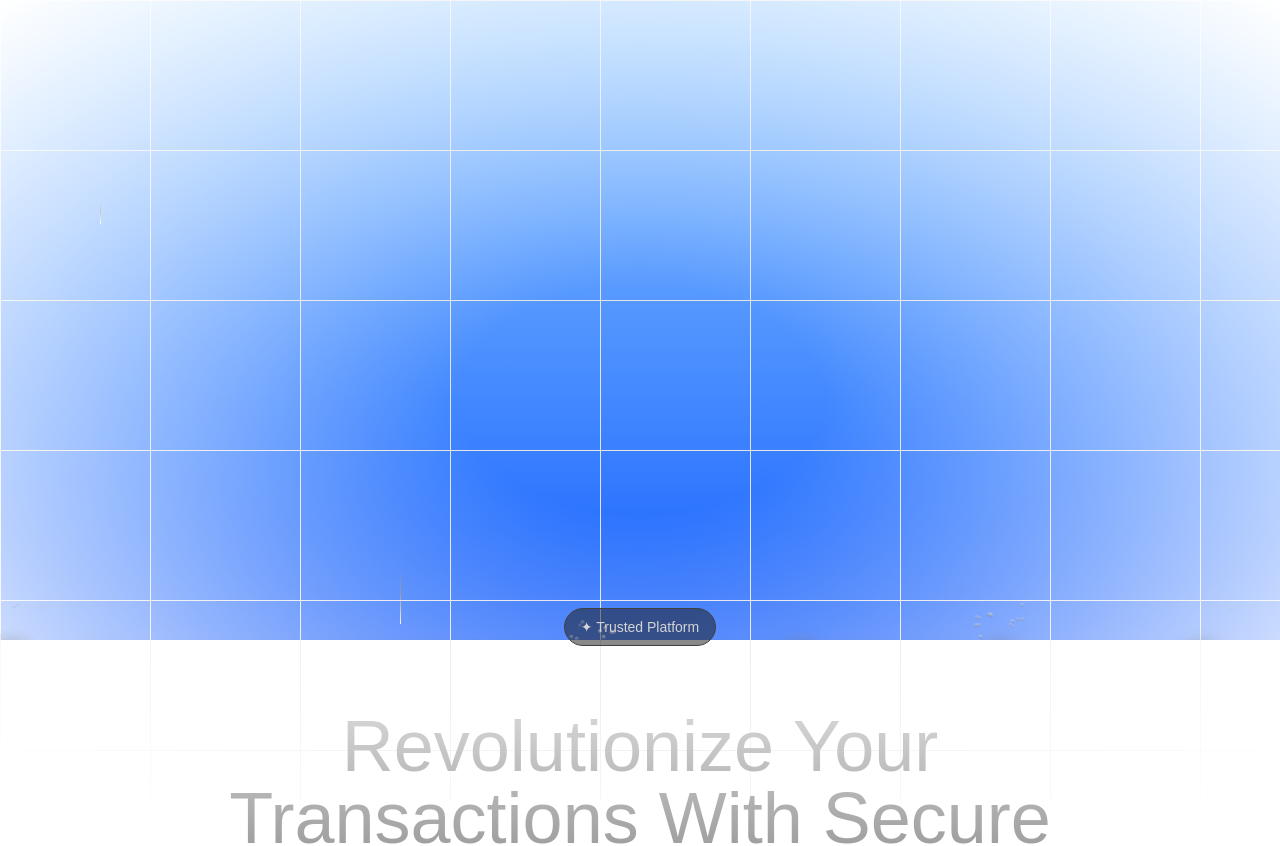
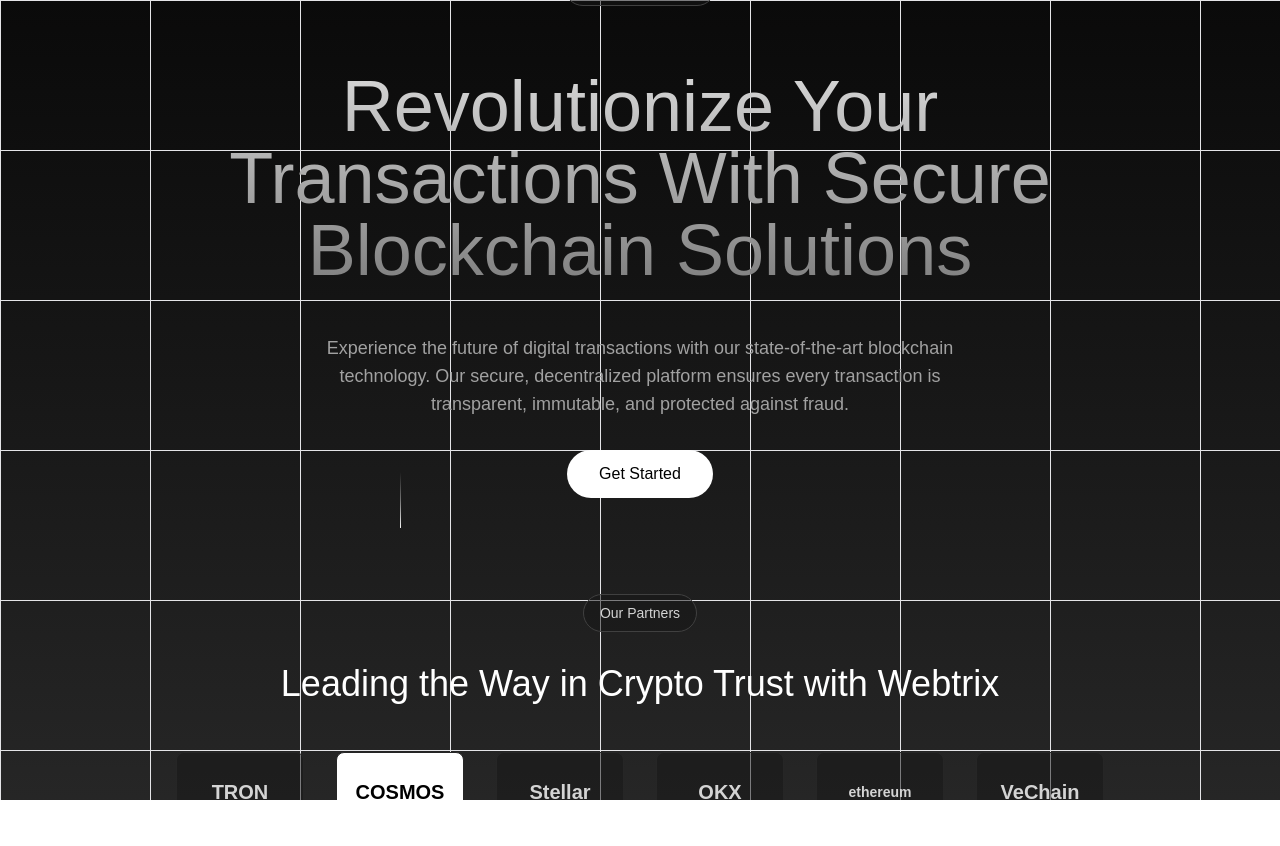
Before and after one commit to Nurman2022/web3-finance, a Next.js app: page / in a window 1280 px wide. Shown: the top 846 px of the page. After the commit the page ends 800 px from the top, so only its background shows below. Built offline with nearby package versions, Linux system fonts and the light colour scheme.

Commit message:
update beam hero

```diff
--- a/src/app/page.js
+++ b/src/app/page.js
@@ -1,28 +1,10 @@
+import { BackgroundBeamsWithCollision } from "@/components/ui/background-beams-with-collision";
 import { GridBackground } from "@/components/ui/GridBackground";
-import { BackgroundBeamsWithCollision } from "@/components/ui/background-beams-with-collision";
-import { cn } from "@/lib/utils";
-
 export default function Home() {
   return (
-    <div>
-
-      <BackgroundBeamsWithCollision>
-        {/* Grid Background */}
-
-      </BackgroundBeamsWithCollision>
-
+    <div className="bg-black">
       {/* <GridBackground /> */}
-
-      <div
-        className={cn(
-          "absolute inset-0",
-          "[background-size:150px_150px]",
-          "[background-image:linear-gradient(to_right,#e4e4e7_1px,transparent_1px),linear-gradient(to_bottom,#e4e4e7_1px,transparent_1px)]",
-          "dark:[background-image:linear-gradient(to_right,#262626_1px,transparent_1px),linear-gradient(to_bottom,#262626_1px,transparent_1px)]"
-        )}
-      />
-      {/* Radial gradient overlay */}
-      <div className="pointer-events-none absolute inset-0 flex items-center justify-center bg-white [mask-image:radial-gradient(ellipse_at_center,transparent_20%,black)] dark:bg-black"></div>
+      <BackgroundBeamsWithCollision >
 
         <div className="relative z-20 flex flex-col items-center justify-center px-4 text-center h-screen">
           {/* Badge */}
@@ -84,6 +66,12 @@ export default function Home() {
           </div>
         </div>
 
+      </BackgroundBeamsWithCollision>
+
+      {/* gradent mask */}
+      {/* <div className="pointer-events-none absolute inset-0 flex items-center justify-center bg-white [mask-image:radial-gradient(ellipse_at_center,transparent_20%,black)] dark:bg-black"></div> */}
+
+
     </div>
   );
 }
--- a/src/components/ui/GridBackground.js
+++ b/src/components/ui/GridBackground.js
@@ -12,6 +12,7 @@ export function GridBackground() {
                     "[background-image:linear-gradient(to_right,#e4e4e7_1px,transparent_1px),linear-gradient(to_bottom,#e4e4e7_1px,transparent_1px)]",
                     "dark:[background-image:linear-gradient(to_right,#262626_1px,transparent_1px),linear-gradient(to_bottom,#262626_1px,transparent_1px)]"
                 )} />
+
             {/* Radial gradient for the container to give a faded look */}
             <div
                 className="pointer-events-none absolute inset-0 flex items-center justify-center bg-white [mask-image:radial-gradient(ellipse_at_center,transparent_20%,black)] dark:bg-black"></div>
--- a/src/components/ui/background-beams-with-collision.jsx
+++ b/src/components/ui/background-beams-with-collision.jsx
@@ -12,8 +12,8 @@ export const BackgroundBeamsWithCollision = ({
 
     const beams = [
         {
-            initialX: 10,
-            translateX: 10,
+            initialX: 100,
+            translateX: 100,
             duration: 7,
             repeatDelay: 3,
             delay: 2,
@@ -26,8 +26,8 @@ export const BackgroundBeamsWithCollision = ({
             delay: 4,
         },
         {
-            initialX: 100,
-            translateX: 100,
+            initialX: 200,
+            translateX: 200,
             duration: 7,
             repeatDelay: 7,
             className: "h-6",
@@ -67,10 +67,19 @@ export const BackgroundBeamsWithCollision = ({
         <div
             ref={parentRef}
             className={cn(
-                "h-96 md:h-[40rem] bg-gradient-to-b from-blue-300 to-blue-600 dark:from-neutral-950 dark:to-neutral-800 relative flex items-center w-full justify-center overflow-hidden",
+                "h-screen bg-gradient-to-b  from-neutral-950 to-neutral-800 relative flex items-center w-full justify-center overflow-hidden",
                 // h-screen if you want bigger
                 className
             )}>
+            <div
+                className={cn(
+                    "absolute inset-0",
+                    "[background-size:150px_150px]",
+                    "[background-image:linear-gradient(to_right,#e4e4e7_1px,transparent_1px),linear-gradient(to_bottom,#e4e4e7_1px,transparent_1px)]",
+                    "dark:[background-image:linear-gradient(to_right,#262626_1px,transparent_1px),linear-gradient(to_bottom,#262626_1px,transparent_1px)]"
+                )} />
+
+            {/* Radial gradient for the container to give a faded look */}
             {beams.map((beam) => (
                 <CollisionMechanism
                     key={beam.initialX + "beam-idx"}
@@ -79,13 +88,13 @@ export const BackgroundBeamsWithCollision = ({
                     parentRef={parentRef} />
             ))}
             {children}
-            <div
+            {/* <div
                 ref={containerRef}
                 className="absolute bottom-0 bg-neutral-100 w-full inset-x-0 pointer-events-none"
                 style={{
                     boxShadow:
                         "0 0 24px rgba(34, 42, 53, 0.06), 0 1px 1px rgba(0, 0, 0, 0.05), 0 0 0 1px rgba(34, 42, 53, 0.04), 0 0 4px rgba(34, 42, 53, 0.08), 0 16px 68px rgba(47, 48, 55, 0.05), 0 1px 0 rgba(255, 255, 255, 0.1) inset",
-                }}></div>
+                }}></div> */}
         </div>
     );
 };
@@ -98,6 +107,7 @@ const CollisionMechanism = React.forwardRef(({ parentRef, containerRef, beamOpti
     });
     const [beamKey, setBeamKey] = useState(0);
     const [cycleCollisionDetected, setCycleCollisionDetected] = useState(false);
+    const [lastExplosionY, setLastExplosionY] = useState(0);
 
     useEffect(() => {
         const checkCollision = () => {
@@ -108,13 +118,14 @@ const CollisionMechanism = React.forwardRef(({ parentRef, containerRef, beamOpti
                 !cycleCollisionDetected
             ) {
                 const beamRect = beamRef.current.getBoundingClientRect();
-                const containerRect = containerRef.current.getBoundingClientRect();
                 const parentRect = parentRef.current.getBoundingClientRect();
 
-                if (beamRect.bottom >= containerRect.top) {
+                const relativeY = beamRect.top - parentRect.top;
+
+                // Meledak setiap 100px
+                if (relativeY > lastExplosionY + 100) {
                     const relativeX =
                         beamRect.left - parentRect.left + beamRect.width / 2;
-                    const relativeY = beamRect.bottom - parentRect.top;
 
                     setCollision({
                         detected: true,
@@ -123,6 +134,7 @@ const CollisionMechanism = React.forwardRef(({ parentRef, containerRef, beamOpti
                             y: relativeY,
                         },
                     });
+                    setLastExplosionY(relativeY);
                     setCycleCollisionDetected(true);
                 }
             }
@@ -131,20 +143,25 @@ const CollisionMechanism = React.forwardRef(({ parentRef, containerRef, beamOpti
         const animationInterval = setInterval(checkCollision, 50);
 
         return () => clearInterval(animationInterval);
-    }, [cycleCollisionDetected, containerRef]);
+    }, [cycleCollisionDetected, containerRef, lastExplosionY]);
 
     useEffect(() => {
         if (collision.detected && collision.coordinates) {
             setTimeout(() => {
                 setCollision({ detected: false, coordinates: null });
                 setCycleCollisionDetected(false);
-            }, 2000);
+            }, 500); // Kurangi delay untuk ledakan lebih cepat
 
             setTimeout(() => {
                 setBeamKey((prevKey) => prevKey + 1);
-            }, 2000);
+            }, 500);
         }
     }, [collision]);
+
+    // Reset lastExplosionY ketika beam restart
+    useEffect(() => {
+        setLastExplosionY(0);
+    }, [beamKey]);
 
     return (
         <>
@@ -197,34 +214,15 @@ CollisionMechanism.displayName = "CollisionMechanism";
 const Explosion = ({
     ...props
 }) => {
-    const spans = Array.from({ length: 20 }, (_, index) => ({
-        id: index,
-        initialX: 0,
-        initialY: 0,
-        directionX: Math.floor(Math.random() * 80 - 40),
-        directionY: Math.floor(Math.random() * -50 - 10),
-    }));
-
     return (
-        <div {...props} className={cn("absolute z-50 h-2 w-2", props.className)}>
+        <div {...props} className={cn("absolute z-50", props.className)}>
+            {/* Lingkaran putih sederhana */}
             <motion.div
-                initial={{ opacity: 0 }}
-                animate={{ opacity: 1 }}
+                initial={{ opacity: 0, scale: 0 }}
+                animate={{ opacity: [0, 1, 0], scale: [0, 1, 1] }}
                 exit={{ opacity: 0 }}
-                transition={{ duration: 1.5, ease: "easeOut" }}
-                className="absolute -inset-x-10 top-0 m-auto h-2 w-10 rounded-full bg-gradient-to-r from-transparent via-neutral-500 to-transparent blur-sm"></motion.div>
-            {spans.map((span) => (
-                <motion.span
-                    key={span.id}
-                    initial={{ x: span.initialX, y: span.initialY, opacity: 1 }}
-                    animate={{
-                        x: span.directionX,
-                        y: span.directionY,
-                        opacity: 0,
-                    }}
-                    transition={{ duration: Math.random() * 1.5 + 0.5, ease: "easeOut" }}
-                    className="absolute h-1 w-1 rounded-full bg-gradient-to-b from-neutral-100 to-neutral-500" />
-            ))}
+                transition={{ duration: 0.8, ease: "easeOut" }}
+                className="absolute h-2 w-2 rounded-full bg-white"></motion.div>
         </div>
     );
 };
```
Also changed, not shown: public/image/hero-gradient.png (added). Lines whose indentation alone changed are shown as unchanged.
